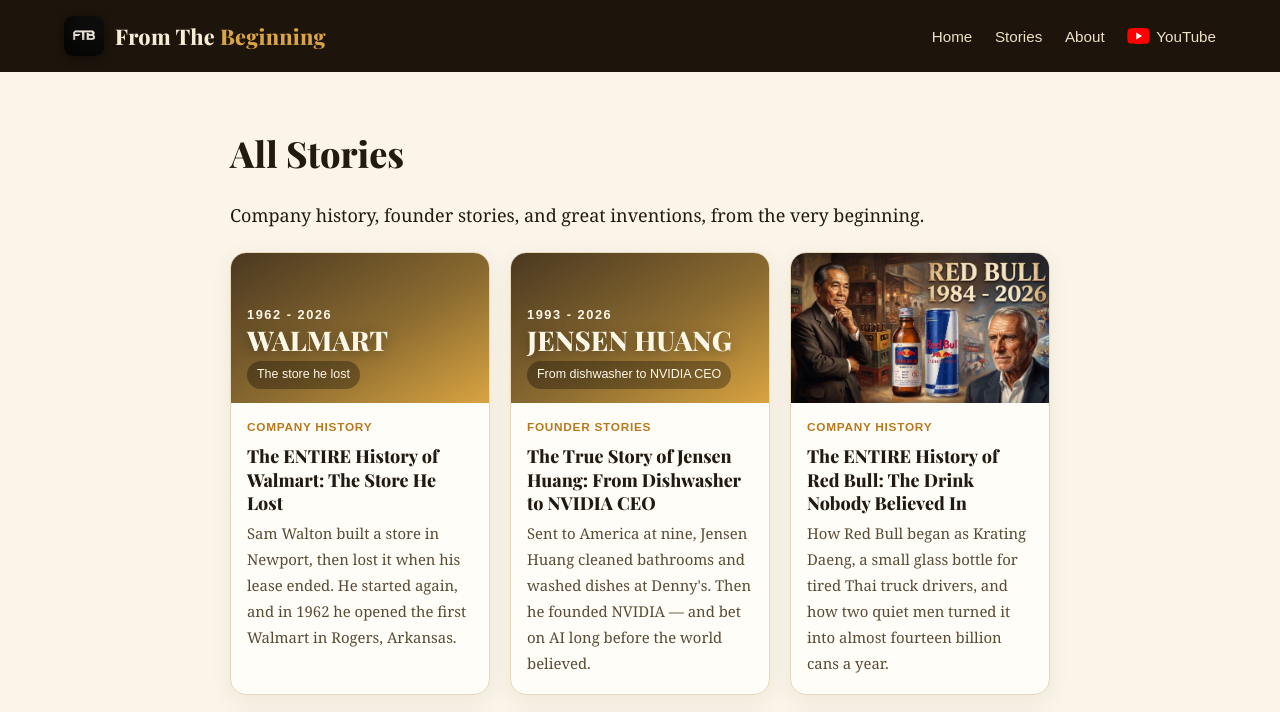
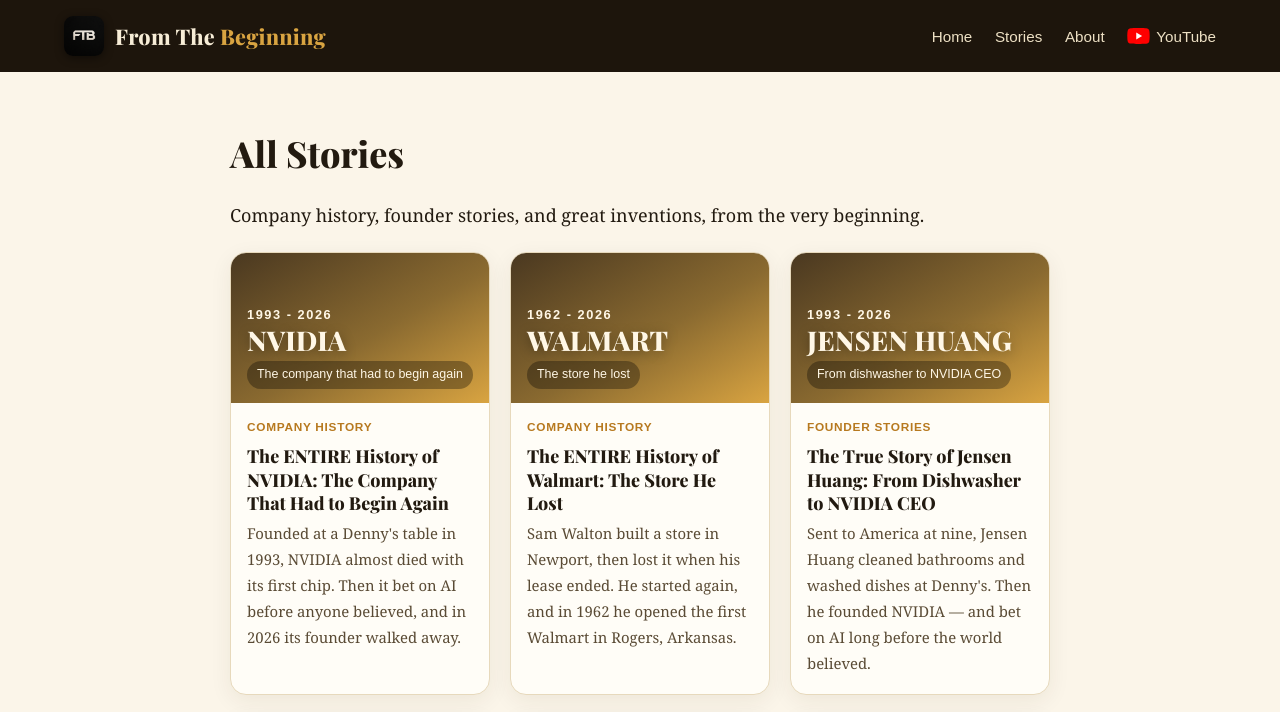
Before and after one commit to docsachmienphi/FTB, a Jekyll site: the page built from stories/index.md, in a window 1280 px wide and 900 px high, cut to the strip 0-712 px from the top of the window. Built offline with Jekyll 4.4.1, drawn with Linux system fonts in a browser that asks for light colours; part of the change alters nothing that is shown.

Commit message:
Add NVIDIA story (text-first): The Company That Had to Begin Again

```diff
--- a/_data/clusters.yml
+++ b/_data/clusters.yml
@@ -14,3 +14,4 @@ cars-tech:
   - history-of-amazon
   - history-of-elon-musk
   - history-of-jensen-huang
+  - history-of-nvidia
--- /dev/null
+++ b/_posts/2026-11-13-history-of-nvidia.md
@@ -0,0 +1,134 @@
+---
+layout: post
+title: "The ENTIRE History of NVIDIA: The Company That Had to Begin Again"
+description: "Founded at a Denny's table in 1993, NVIDIA almost died with its first chip. Then it bet on AI before anyone believed, and in 2026 its founder walked away."
+date: 2026-11-13
+categories: [Company-History, Founder-Stories]
+tags: [NVIDIA, Jensen-Huang]
+cover_brand: "NVIDIA"
+cover_years: "1993 - 2026"
+cover_fate: "The company that had to begin again"
+cover_class: "c-default"
+sources:
+  - title: "NVIDIA — the company's official corporate timeline, from 1993 to today"
+    url: "https://www.nvidia.com/en-us/about-nvidia/corporate-timeline/"
+  - title: "The Japan Times — how Sega's investment helped save the young NVIDIA"
+    url: "https://www.japantimes.co.jp/business/2026/09/12/companies/sega-nvidia-investment/"
+  - title: "NVIDIA Newsroom — the launch of DGX-1, the first deep learning supercomputer, in 2016"
+    url: "https://nvidianews.nvidia.com/news/nvidia-launches-world-s-first-deep-learning-supercomputer-6622436"
+  - title: "NVIDIA Investor Relations — the Blackwell platform arrives to power a new era of computing (2024)"
+    url: "https://investor.nvidia.com/news/press-release-details/2024/NVIDIA-Blackwell-Platform-Arrives-to-Power-a-New-Era-of-Computing/"
+  - title: "NVIDIA Investor Relations — financial results for the second quarter of fiscal 2027 (August 2026)"
+    url: "https://investor.nvidia.com/news/press-release-details/2026/NVIDIA-Announces-Financial-Results-for-Second-Quarter-Fiscal-2027/"
+  - title: "Stanford Engineering — Jensen Huang, the engineer who co-founded NVIDIA"
+    url: "https://engineering.stanford.edu/about/history/heroes/2018-heroes/jensen-huang"
+  - title: "TechCrunch — Jensen Huang resigns as NVIDIA's chief executive, and CFO Colette Kress becomes interim CEO (November 2026)"
+    url: "https://techcrunch.com/2026/11/12/nvidias-jensen-huang-resigns-chipmaker-names-cfo-colette-kress-as-interim-ceo/"
+glance:
+  facts:
+    - label: "Founded"
+      text: "April 5, 1993, planned at a Denny's restaurant table in California"
+    - label: "Founders"
+      text: "Jensen Huang, Chris Malachowsky, and Curtis Priem"
+    - label: "The rescue"
+      text: "A five million dollar investment from Sega, in the company's hardest hour"
+    - label: "Today"
+      text: "The most valuable company in the world and the engine of the AI age, beginning again without its founder"
+  timeline:
+    - year: "1993"
+      text: "Three engineers found NVIDIA after talking at a Denny's restaurant in California"
+    - year: "1997"
+      text: "Sega's five million dollars and the new RIVA 128 chip save the young company"
+    - year: "1999"
+      text: "NVIDIA releases the GeForce 256 and gives the world the name GPU"
+    - year: "2006"
+      text: "NVIDIA launches CUDA, a bet that gaming chips could one day power science"
+    - year: "2012"
+      text: "Researchers train AlexNet on NVIDIA chips, and the AI future suddenly becomes real"
+    - year: "2022"
+      text: "ChatGPT reaches the public, and the whole world needs NVIDIA's machines"
+    - year: "2026"
+      text: "Jensen Huang resigns as chief executive after thirty-three years; Colette Kress leads for now"
+words:
+  - word: "GPU"
+    def: "short for graphics processing unit: the chip that draws the pictures, games, and worlds on a computer screen. NVIDIA gave it this name with the GeForce 256 in 1999, and the same kind of chip later learned to do AI work."
+  - word: "founder"
+    def: "a person who starts a company. NVIDIA had three founders, and Jensen Huang led the company from its first day in 1993 until 2026."
+  - word: "investment"
+    def: "money that someone puts into a company, hoping the company will grow. Sega's investment of five million dollars kept NVIDIA alive in its hardest hour."
+  - word: "bet"
+    def: "a risky decision you make because you believe something about the future. CUDA was NVIDIA's long bet: it cost money for years before it paid off."
+  - word: "data center"
+    def: "a large building full of computers that work together to store and process huge amounts of information. AI systems learn inside data centers, on machines built with NVIDIA chips."
+  - word: "resign"
+    def: "to leave your job by your own decision. In November 2026, Jensen Huang resigned as NVIDIA's chief executive, after thirty-three years in the job."
+faq:
+  - q: "Who founded NVIDIA?"
+    a: "NVIDIA was founded by three engineers: Jensen Huang, Chris Malachowsky, and Curtis Priem. The three men talked their idea over at a Denny's restaurant in California, and on April 5, 1993, they started the company, with Jensen Huang as its chief executive."
+  - q: "How did NVIDIA almost fail?"
+    a: "NVIDIA's first major chip, the NV1, drew 3D images in a different way from the rest of the industry, which was moving toward a standard based on triangles. A project with Sega was also in trouble, and the company was running out of money. Jensen chose to leave the old design behind and start again. Sega invested five million dollars, and in 1997 the new RIVA 128 chip found the customers the first chip never had."
+  - q: "What is CUDA, and why did it matter?"
+    a: "CUDA is a system NVIDIA introduced in 2006. It let programmers use graphics chips for much more than games, for example for scientific research that needs millions of calculations at the same time. For years, CUDA brought little money. Then, in 2012, researchers trained an AI system called AlexNet on NVIDIA chips and achieved remarkable results. Ten years later, the age of ChatGPT arrived, and the world needed exactly the technology NVIDIA had been building."
+  - q: "Why did Jensen Huang resign as NVIDIA's CEO?"
+    a: "In November 2026, NVIDIA announced that Jensen Huang had resigned as its chief executive, and had also left the company's board, after thirty-three years. The company did not give a reason for his decision. Colette Kress, NVIDIA's finance chief, became interim chief executive while the board looks for a permanent successor. The days before the announcement carried a lot of hard news about his personal life. That part of his story is his own, and this article does not judge it."
+---
+
+In the 1990s, NVIDIA was a small company trying to make better computer chips for video games. But it had chosen the wrong technology. The computer industry was moving in another direction, customers were not buying enough of its chips, and the company was running out of money. Years of hard work were falling apart.
+
+Today, NVIDIA is the most valuable company in the world. So how did a company that almost went bankrupt become one of the most successful companies on Earth? This is that story, from the beginning.
+
+## The Boy Who Would Build It
+
+Our story begins in Taiwan in 1963, when [Jensen Huang](/stories/history-of-jensen-huang/) was born. He spent part of his childhood in Thailand. While he was still young, his parents sent Jensen and his older brother to the United States, and far from his parents, the boy attended a boarding school in Kentucky.
+
+Jensen studied engineering and worked at two technology companies, AMD and LSI Logic. There, he learned how computer chips were developed and sold. And he saw something coming: in the early 1990s, computers were becoming more popular, video games were changing fast, and personal computers still struggled to show the rich, three-dimensional worlds that game consoles could show.
+
+## Three Engineers and a Dream
+
+Jensen joined two other engineers, Chris Malachowsky and Curtis Priem, who shared his vision for the future of computer graphics. The three men discussed their business idea at a Denny's restaurant in California. It was an ordinary restaurant, not a famous research center. But on April 5, 1993, the plan they discussed became a company: NVIDIA, with Jensen as its chief executive.
+
+They wanted to build chips that could create three-dimensional worlds filled with roads, buildings, and moving characters. But the rules of computer graphics were still changing. Different companies were drawing these worlds in different ways, and NVIDIA had to choose a path before anyone knew which path would win. The founders chose their first direction and began building. Soon, that very choice would put the company in danger.
+
+## The Chip That Almost Ended NVIDIA
+
+In 1995, NVIDIA released its first major chip, the NV1. At first there was hope: its technology helped run a version of Sega's fighting game Virtua Fighter, and Sega was a major name in video games. But NVIDIA had chosen a different way to create 3D images, while the industry was moving toward a new standard based on triangles, supported by Microsoft's Direct3D. The chip was impressive, and the market was walking away from it.
+
+At the same time, NVIDIA's work with Sega on a future game console was running into trouble. The company had spent precious time and money on designs that might never succeed. Jensen and his engineers faced a painful choice: keep trying to save their old design, or leave everything behind and start again. Jensen chose to start again, even though it put the important Sega deal at risk, with the money almost gone.
+
+## Five Million Dollars and a Second Chance
+
+At that dangerous moment, Jensen turned to Shoichiro Irimajiri, a senior leader at Sega. He explained the difficult situation honestly: NVIDIA needed to change its technology, and it needed money to survive. Irimajiri later spoke about Jensen's honesty and his understanding of the problem. Sega decided to invest five million dollars in NVIDIA. It was an investment, not a gift, and it could not fix the broken design. But it gave the team time.
+
+They left the old technology behind and started again. In 1997, NVIDIA introduced the RIVA 128, a chip that worked the way game developers wanted: fast, affordable, and ready for the market. This time, customers wanted it, and NVIDIA shipped more than one million RIVA 128 chips in just four months. In January 1999, the company began selling shares to the public. Later that year, it released the GeForce 256 and gave these chips the name the world still uses: GPU.
+
+## The Bet Nobody Could See
+
+NVIDIA grew as a gaming company, and Microsoft even chose its technology for the first Xbox. But inside those graphics chips was a kind of power that could work on problems far beyond games. A graphics processor can perform many similar calculations at the same time, and scientists needed exactly that. The tools, however, were built for drawing pictures, and using them for science was not easy.
+
+In 2006, NVIDIA introduced CUDA, a system that let programmers ask its chips to solve other problems. When NVIDIA made a faster gaming chip, players could see the difference right away. CUDA was different: it could take years to bring real results. NVIDIA kept improving it and helping researchers, even through hard years of its own, while the gaming business paid the bills.
+
+Then, in 2012, three researchers, Alex Krizhevsky, Ilya Sutskever, and Geoffrey Hinton, trained an AI system called AlexNet on NVIDIA GPUs and achieved remarkable results in a famous competition. The chips once built for games were helping open a new future for artificial intelligence. In 2016, NVIDIA introduced the DGX-1, a powerful computer for AI research, and Jensen personally delivered the first one to a young organization called OpenAI.
+
+## The World Discovers AI
+
+In November 2022, ChatGPT became available to the public, and people everywhere could ask questions and receive answers in everyday language. The research behind it had taken many years, and NVIDIA had not invented artificial intelligence. But as AI grew, technology companies needed more powerful computers to train and run their systems, and many turned to NVIDIA for its chips and software. The machines inside the giant data centers of companies like [Amazon](/stories/history-of-amazon/) now needed thousands of NVIDIA chips working together.
+
+NVIDIA was no longer only a gaming company. In 2024, it introduced Blackwell, a new platform for powerful AI computers, and by 2026 an even newer one, called Vera Rubin. Its success brought a new kind of pressure: it still depended on others to make its chips, government rules limited some sales, competitors were building their own technology, and AI data centers were expensive to build, with no promise of quick returns. In August 2026, NVIDIA reported enormous growth in its data center business. And there was someone from its earliest days who had played a special part in its journey.
+
+<div class="lessons" markdown="1">
+## What This Story Teaches Us
+
+- **Know when to leave your own work behind.** NVIDIA's first chip was impressive, and it was wrong. Jensen dropped years of work and started again, and that hard decision saved the company.
+- **Honesty can open a door that pride would close.** Jensen told Sega the truth about the failing work, and Sega answered with five million dollars and a second chance.
+- **Some bets only make sense years later.** CUDA looked invisible for a long time. NVIDIA paid for it through the quiet years, and when the AI age arrived, the bet was already built.
+</div>
+
+## The Man Who Gave NVIDIA a Second Chance
+
+A month earlier, in July 2026, Jensen Huang had visited an arcade in Tokyo. There, he met Shoichiro Irimajiri again, nearly thirty years after Sega helped save NVIDIA. Jensen stood beside him to thank him. The company they had once helped save had become a leader in artificial intelligence.
+
+That second chance was only the beginning. Over the years, Chris, Curtis, and many engineers helped Jensen build NVIDIA, and researchers found new ways to use its chips. Sometimes, the hardest part of a dream is knowing when to begin again. And sometimes, that new beginning takes us somewhere we never imagined.
+
+By the time this story was finished, the story had changed one more time. In November 2026, NVIDIA announced that Jensen Huang had resigned as its chief executive, after thirty-three years. He also left the company's board. Colette Kress, NVIDIA's finance chief, is leading the company for now, while the board looks for a new chief executive. The company gave no reason for his decision. There has been a lot of hard news about his personal life, and that part of his life is not for us to judge. What no one can take away is the work itself: three engineers once met in a small restaurant and dreamed of a new kind of computer, and their dream changed the world.
+
+Now NVIDIA must begin again, without the man who led it from its very first day. Maybe somewhere in your life, there is also something you built with all your heart that is not working anymore. NVIDIA's story asks a quiet question: do you have the courage to leave it behind, and begin again?
```
